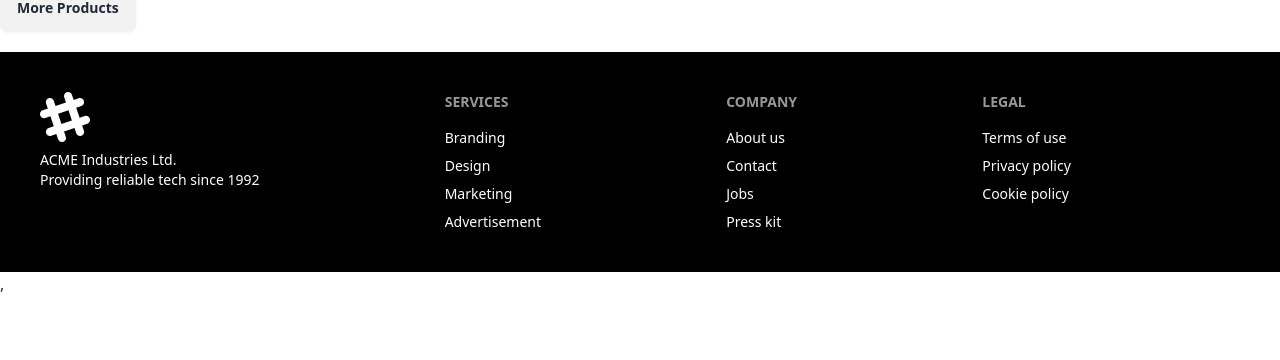
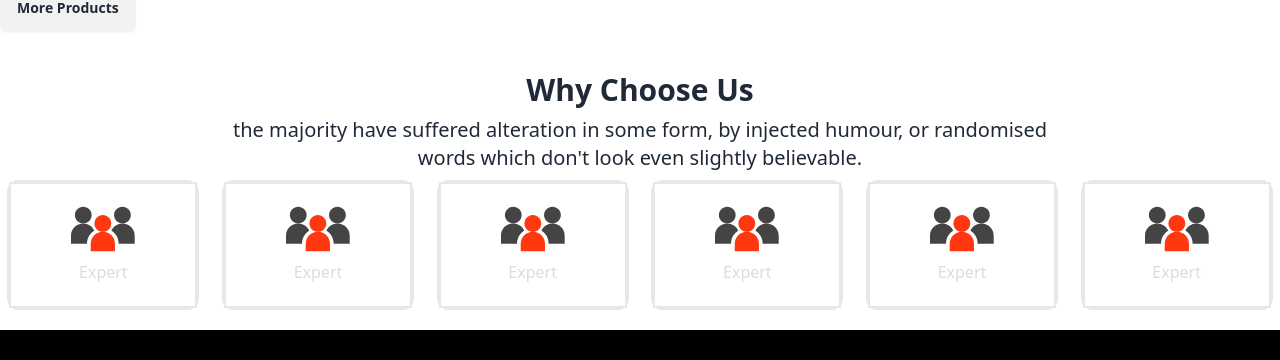
Before and after one commit to Shariful4447/car-geraze-shop, a React (Vite) app: page / in a window 1280 px wide. Shown: the part 3882-4242 px from the top of the page. Before the commit the page ends 4178 px from the top, so only its background shows below. Built offline with nearby package versions, Linux system fonts and the light colour scheme.

Commit message:
feature service section added

```diff
--- /dev/null
+++ b/src/Pages/CoreFeature/CoreFeature.jsx
@@ -0,0 +1,73 @@
+import group from '../../assets/icons/group.svg'
+
+const CoreFeature = () => {
+    return (
+        <div className="mb-5">
+            <div>
+                <h3 className="text-3xl font-bold text-center mt-5">Why Choose Us</h3>
+                <p className="text-xl text-center p-2">the majority have suffered alteration in some form, by injected humour, or randomised <br /> words which don't look even slightly believable. </p>
+            </div>
+            <div className='grid grid-cols-6 place-items-center gap-2'>
+                <div className="hero max-h-48 max-w-48 border-2 rounded-xl" >
+                    <div className="hero-overlay bg-white border-2"></div>
+                    <div className="hero-content text-center text-neutral-content">
+                        <div className="max-w-16">
+                            <h1 className="mt-2 mb-2 text-xl font-bold"><img src={group} alt="" /></h1>
+                            <p className="mb-2">Expert</p>
+                        </div>
+                    </div>
+                </div>
+                <div className="hero max-h-48 max-w-48 border-2 rounded-xl" >
+                    <div className="hero-overlay bg-white border-2"></div>
+                        <div className="hero-content text-center text-neutral-content">
+                            <div className="max-w-16">
+                                <h1 className="mt-2 mb-2 text-xl font-bold"><img src={group} alt="" /></h1>
+                                <p className="mb-2">Expert</p>
+                            </div>
+                        </div>
+                </div>
+                <div className="hero max-h-48 max-w-48 border-2 rounded-xl" >
+                    <div className="hero-overlay bg-white border-2"></div>
+                        <div className="hero-content text-center text-neutral-content">
+                            <div className="max-w-16">
+                                <h1 className="mt-2 mb-2 text-xl font-bold"><img src={group} alt="" /></h1>
+                                <p className="mb-2">Expert</p>
+                            </div>
+                        </div>
+                </div>
+                <div className="hero max-h-48 max-w-48 border-2 rounded-xl" >
+                    <div className="hero-overlay bg-white border-2"></div>
+                        <div className="hero-content text-center text-neutral-content">
+                            <div className="max-w-16">
+                                <h1 className="mt-2 mb-2 text-xl font-bold"><img src={group} alt="" /></h1>
+                                <p className="mb-2">Expert</p>
+                            </div>
+                        </div>
+                </div>
+                <div className="hero max-h-48 max-w-48 border-2 rounded-xl" >
+                    <div className="hero-overlay bg-white border-2"></div>
+                        <div className="hero-content text-center text-neutral-content">
+                            <div className="max-w-16">
+                                <h1 className="mt-2 mb-2 text-xl font-bold"><img src={group} alt="" /></h1>
+                                <p className="mb-2">Expert</p>
+                            </div>
+                        </div>
+                </div>
+                <div className="hero max-h-48 max-w-48 border-2 rounded-xl" >
+                    <div className="hero-overlay bg-white border-2"></div>
+                        <div className="hero-content text-center text-neutral-content">
+                            <div className="max-w-16">
+                                <h1 className="mt-2 mb-2 text-xl font-bold"><img src={group} alt="" /></h1>
+                                <p className="mb-2">Expert</p>
+                            </div>
+                        </div>
+                </div>
+
+            </div>
+
+        </div>
+
+    );
+};
+
+export default CoreFeature;
--- a/src/Pages/Home/Home.jsx
+++ b/src/Pages/Home/Home.jsx
@@ -1,4 +1,5 @@
 import AboutUs from "../AboutUs/AboutUs";
+import CoreFeature from "../CoreFeature/CoreFeature";
 import HomeBanner from "../HomeBannner/HomeBanner";
 import InfoSection from "../InfoSection/InfoSection";
 import Products from "../Products/Products";
@@ -15,6 +16,7 @@ const Home = () => {
             <Services></Services>
             <InfoSection></InfoSection>
             <Products></Products>
+            <CoreFeature></CoreFeature>
 
         </div>
     );
```
